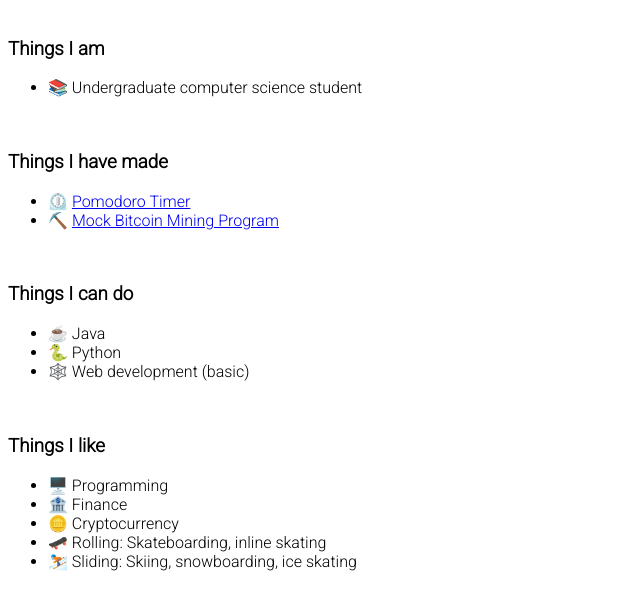
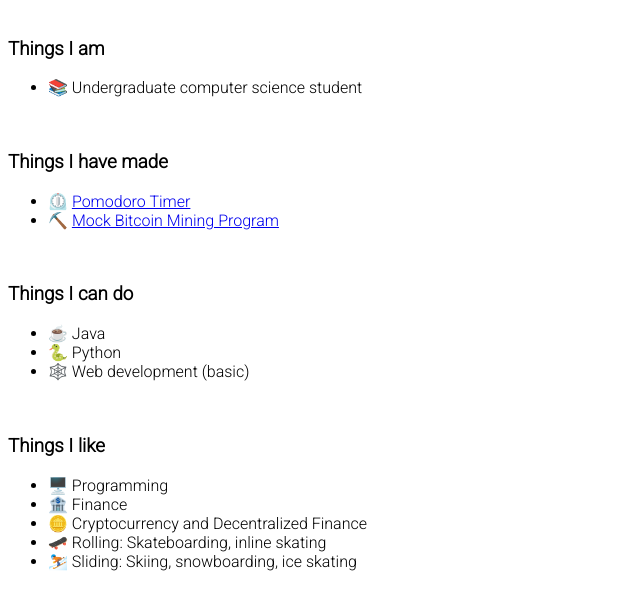
Before and after one commit to brianeide/brianeide.github.io, a plain HTML site: page index.html in a window 1280 px wide. Shown: the part 81-690 px from the top of the page, without its empty margins (0-640 px from the left). Drawn offline with Linux system fonts and the light colour scheme.

Commit message:
Update index.html

```diff
--- a/index.html
+++ b/index.html
@@ -28,7 +28,7 @@
         <ul>
             <li>🖥️ Programming</li>
             <li>🏦 Finance</li>
-            <li>🪙 Cryptocurrency</li>
+            <li>🪙 Cryptocurrency and Decentralized Finance</li>
             <li>🛹 Rolling: Skateboarding, inline skating</li>
             <li>⛷️ Sliding: Skiing, snowboarding, ice skating</li>
         </ul>
```
